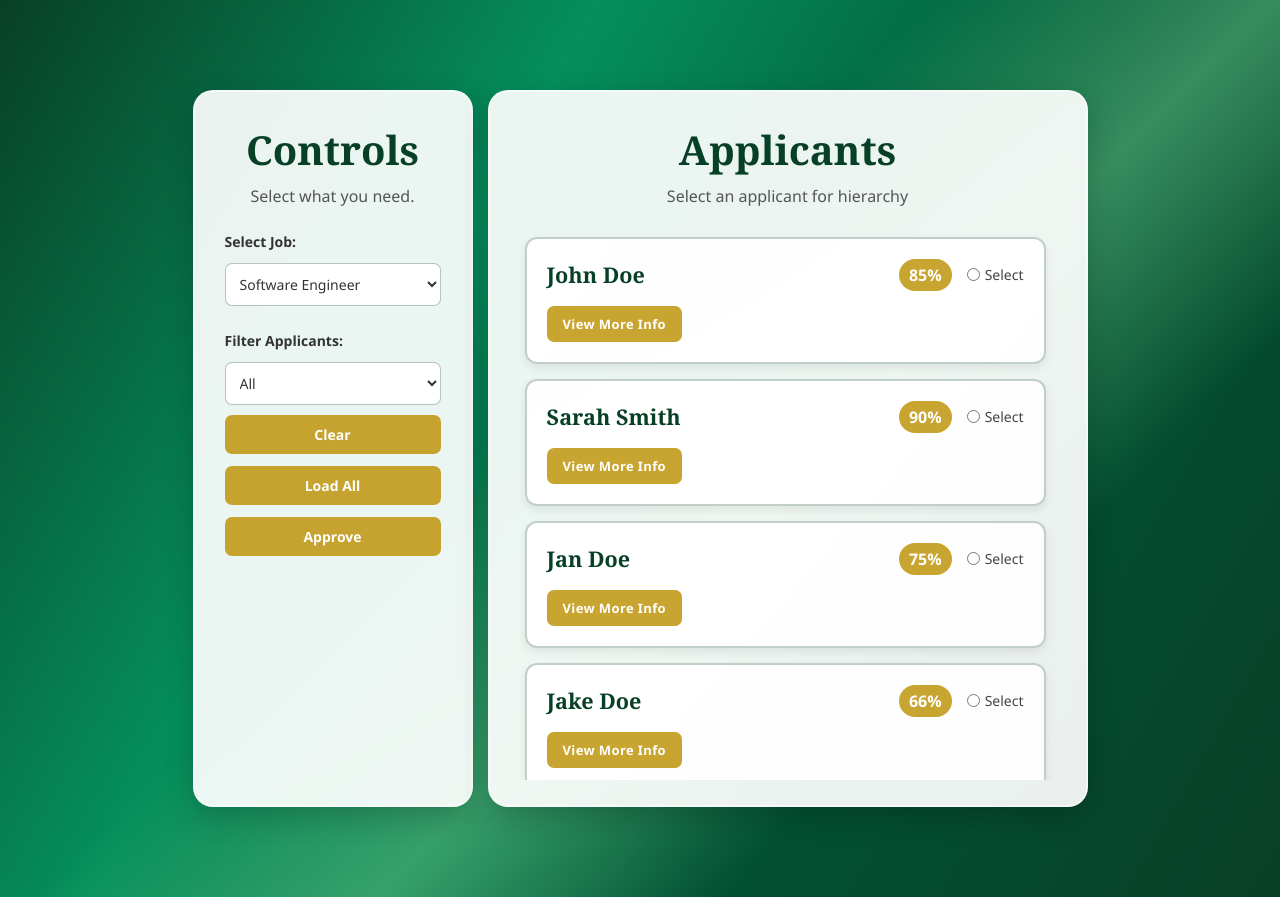
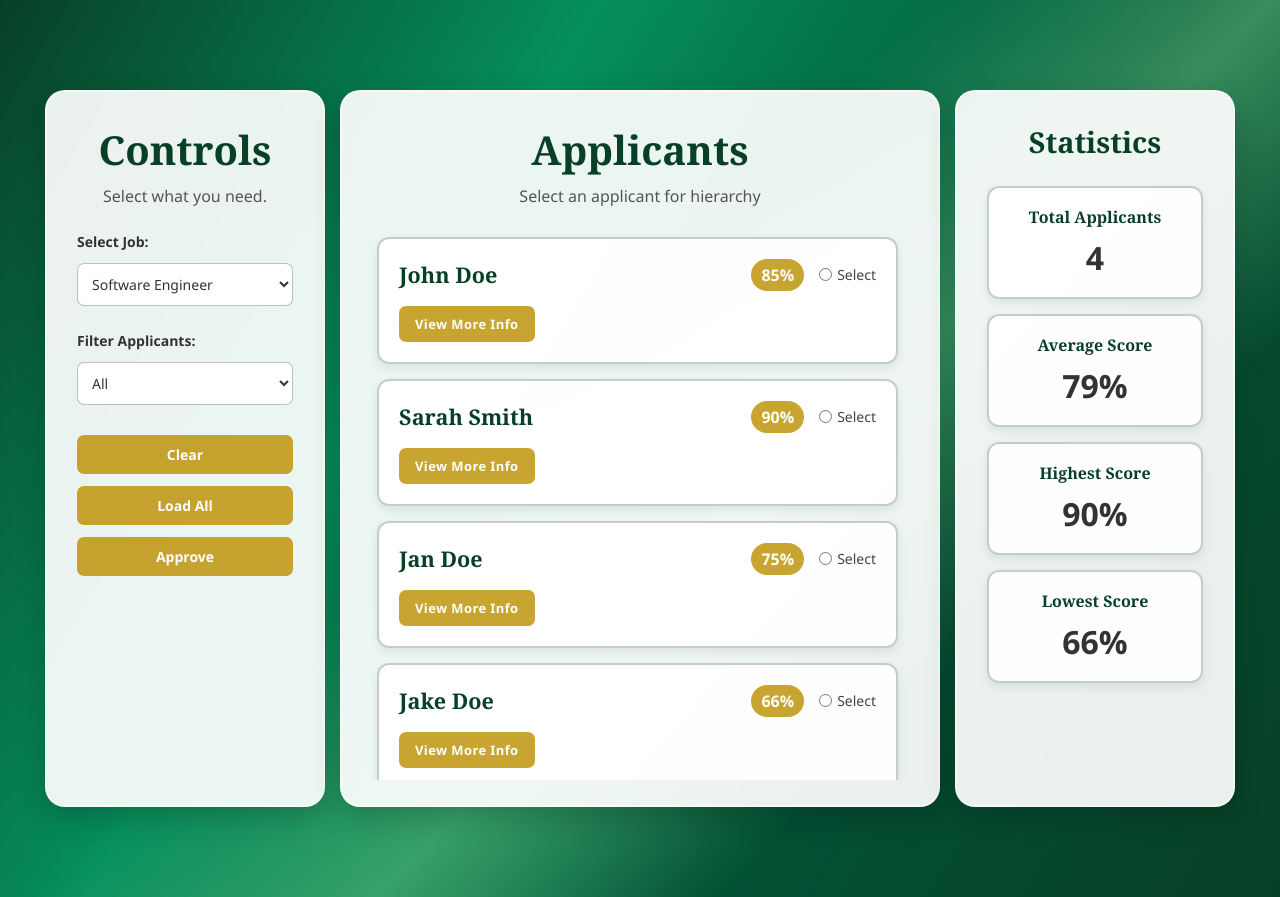
Before and after one commit to JonoZA/STADIO_Hackathon_2026, a Flask app: page /recruit in a window 1280 px wide. Run offline with Flask 3, Linux system fonts and the light colour scheme.

Commit message:
updated recruits

```diff
--- a/haire/static/styles/recruitStyle.css
+++ b/haire/static/styles/recruitStyle.css
@@ -91,7 +91,7 @@ body::before {
 
 
 /* ================================= */
-/* BOTH CARDS CONTAINER */
+/* THREE CARDS CONTAINER */
 /* ================================= */
 
 .cards-container {
@@ -104,6 +104,10 @@ body::before {
     gap: 15px;
 
     width: 100%;
+
+    max-width: 1250px;
+
+    margin: 0 auto;
 
     box-sizing: border-box;
 }
@@ -235,7 +239,7 @@ body::before {
 /* FILTER CONTROL */
 /* ================================= */
 
-.Filter {
+.filter-input {
     margin-bottom: 30px;
 }
 
@@ -280,7 +284,7 @@ body::before {
 /* BUTTON AREA */
 /* ================================= */
 
-.second-card > div:last-child {
+.control-buttons {
     display: flex;
 
     flex-direction: column;
@@ -680,6 +684,144 @@ body::before {
 
 
 /* ================================= */
+/* STATISTICS CARD */
+/* ================================= */
+
+.statistics-card {
+    width: 280px;
+
+    height: 80vh;
+
+    flex-shrink: 0;
+
+    box-sizing: border-box;
+
+    text-align: center;
+
+    color: #084027;
+
+    overflow: hidden;
+}
+
+
+/* ================================= */
+/* STATISTICS HEADING */
+/* ================================= */
+
+.statistics-card h2 {
+    margin: 0 0 25px;
+
+    font-family: var(--hero-title-font);
+
+    font-size: 1.8rem;
+
+    font-weight: 800;
+
+    color: #084027;
+
+    text-align: center;
+}
+
+
+/* ================================= */
+/* STATISTICS CONTENT */
+/* ================================= */
+
+.statistics-content {
+    display: flex;
+
+    flex-direction: column;
+
+    align-items: center;
+
+    justify-content: center;
+
+    width: 100%;
+
+    gap: 15px;
+}
+
+
+/* ================================= */
+/* STATISTIC ITEM */
+/* ================================= */
+
+.statistic-item {
+    width: 100%;
+
+    box-sizing: border-box;
+
+    padding: 18px 10px;
+
+    background-color: rgba(255, 255, 255, 0.95);
+
+    border: 2px solid rgba(8, 64, 39, 0.25);
+
+    border-radius: 12px;
+
+    box-shadow: 0 4px 10px rgba(0, 0, 0, 0.08);
+
+    text-align: center;
+
+    transition:
+        transform 0.2s ease,
+        box-shadow 0.2s ease,
+        border-color 0.2s ease;
+}
+
+
+/* ================================= */
+/* STATISTIC ITEM HOVER */
+/* ================================= */
+
+.statistic-item:hover {
+    transform: translateY(-2px);
+
+    box-shadow: 0 7px 16px rgba(0, 0, 0, 0.12);
+
+    border-color: #058f5c;
+}
+
+
+/* ================================= */
+/* STATISTIC TITLE */
+/* ================================= */
+
+.statistic-item h3 {
+    margin: 0 0 8px;
+
+    color: #084027;
+
+    font-family: var(--hero-title-font);
+
+    font-size: 1rem;
+
+    font-weight: 700;
+
+    text-align: center;
+}
+
+
+/* ================================= */
+/* STATISTIC VALUE */
+/* ================================= */
+
+.statistic-item p {
+    margin: 0;
+
+    color: #333;
+
+    font-family: 'Segoe UI', Arial, sans-serif;
+
+    font-size: 2rem;
+
+    font-weight: 800;
+
+    text-align: center;
+}
+
+
+/* ================================= */
 /* ANIMATIONS */
 /* ================================= */
 
@@ -715,7 +857,7 @@ body::before {
 /* RESPONSIVE DESIGN */
 /* ================================= */
 
-@media (max-width: 950px) {
+@media (max-width: 1250px) {
 
     body {
         overflow-y: auto;
@@ -729,6 +871,20 @@ body::before {
 
 
     .cards-container {
+        flex-wrap: wrap;
+
+        align-items: flex-start;
+
+        justify-content: center;
+
+        gap: 20px;
+    }
+}
+
+
+@media (max-width: 950px) {
+
+    .cards-container {
         flex-direction: column;
 
         align-items: center;
@@ -738,7 +894,8 @@ body::before {
 
 
     .outer-card,
-    .second-card {
+    .second-card,
+    .statistics-card {
         width: min(600px, 95vw);
 
         height: auto;
@@ -765,7 +922,8 @@ body::before {
 
 
     .outer-card,
-    .second-card {
+    .second-card,
+    .statistics-card {
         width: 100%;
 
         height: 90vh;
--- a/haire/templates/recruit.html
+++ b/haire/templates/recruit.html
@@ -425,6 +425,39 @@
         </div>
         <!-- END APPLICANTS CARD -->
 
+        <!--===================================-->
+        <!--Statistics Card - Right-->
+        <!--===================================-->
+
+        <div class="outer-card statistics-card">
+
+            <h2>Statistics</h2>
+
+
+            <div class="statistics-content">
+
+                <div class="statistic-item">
+                    <h3>Total Applicants</h3>
+                    <p id="total-applicants">4</p>
+                </div>
+
+                <div class="statistic-item">
+                    <h3>Average Score</h3>
+                    <p id="average-score">79%</p>
+                </div>
+
+                <div class="statistic-item">
+                    <h3>Highest Score</h3>
+                    <p id="highest-score">90%</p>
+                </div>
+
+                <div class="statistic-item">
+                    <h3>Lowest Score</h3>
+                    <p id="lowest-score">66%</p>
+                </div>
+
+            </div> <!-- END STATISTICS-CONTENT -->
+
 
     </div>
     <!-- END CARDS-CONTAINER -->
```
